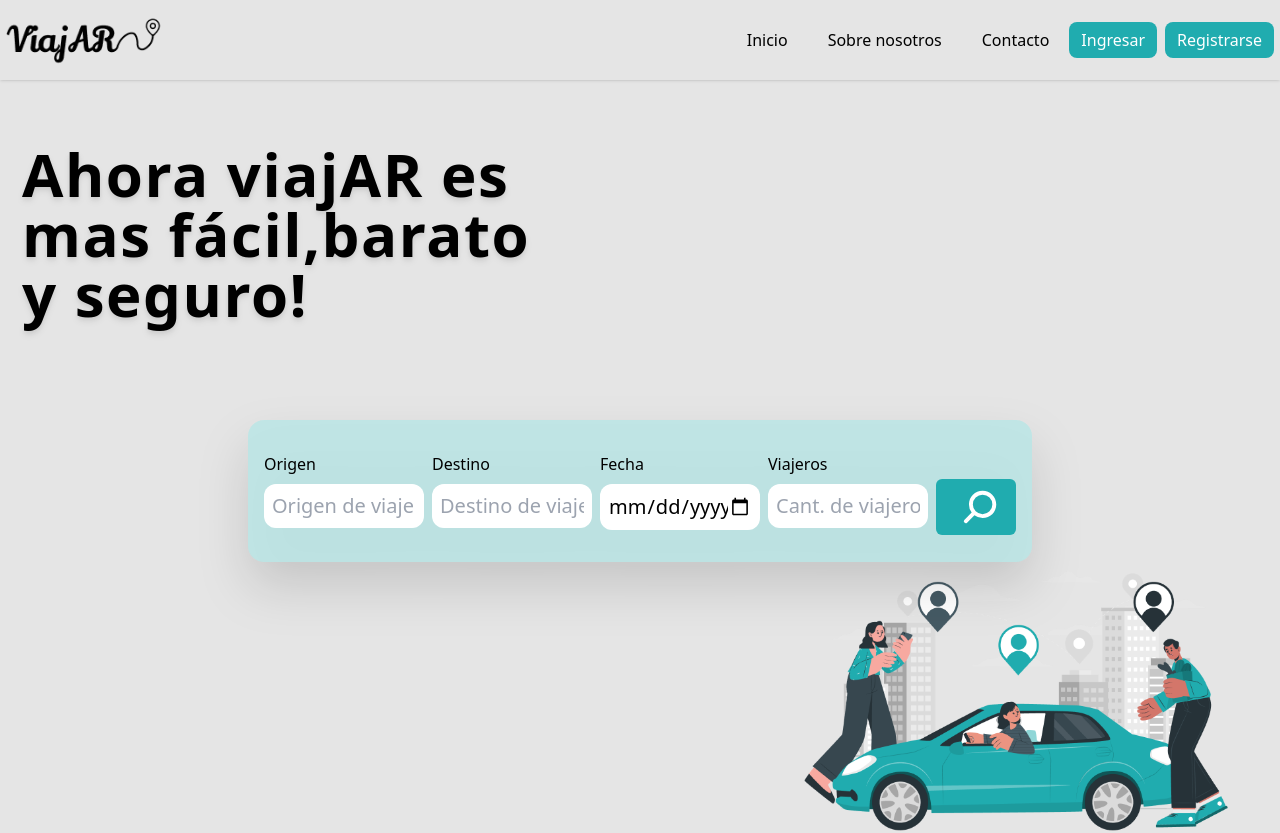
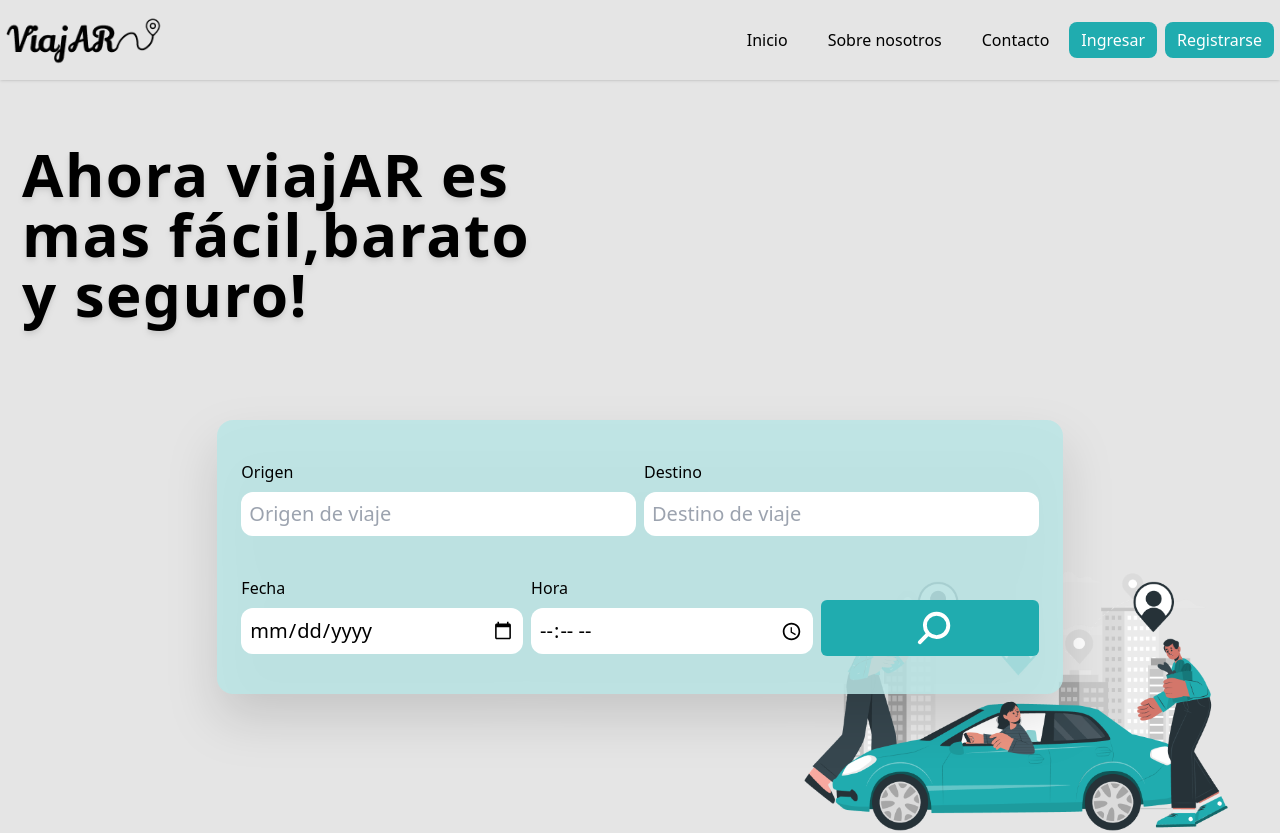
Before and after one commit to No-Country/c16-12-t-node-react, a React (Vite) app in the folder front/: page / in a window 1280 px wide. Shown: the top 833 px of the page. Built offline with nearby package versions, Linux system fonts and the light colour scheme; no server answers.

Commit message:
[UPDATE] search bar styles

```diff
--- a/front/src/components/atoms/SearchBar.jsx
+++ b/front/src/components/atoms/SearchBar.jsx
@@ -2,12 +2,31 @@ import { IoSearch } from 'react-icons/io5';
 
 import { Button } from './Button';
 import { Input } from './Input';
+import { useChange } from '@/hooks/useChange';
 
 export const SearchBar = () => {
+  const initialValue = {
+    origin: '',
+    destiny: '',
+    date: '',
+    time: '',
+  };
+
+  const { state, handleChange } = useChange(initialValue);
+
+  const handleSubmit = (e) => {
+    e.preventDefault();
+
+    console.log(state);
+  };
+
   return (
-    <div className="flex absolute top-0 left-0 w-full">
-      <form className="flex w-11/12 sm:w-9/12 lg:w-fit flex-col lg:flex-row gap-2 mx-auto bg-primary-300 rounded-2xl p-4 drop-shadow-2xl bg-opacity-85">
-        <div className="w-full lg:w-[10rem]">
+    <div className="absolute top-0 left-0 w-full">
+      <form
+        onSubmit={handleSubmit}
+        className="flex flex-wrap gap-2 p-6 md:w-4/5 lg:w-2/3 mx-auto bg-primary-300 rounded-2xl drop-shadow-2xl bg-opacity-85"
+      >
+        <div className="input_wrap">
           <Input
             label="Origen"
             placeholder="Origen de viaje"
@@ -15,9 +34,10 @@ export const SearchBar = () => {
             type="text"
             name="origin"
             id="origin"
+            onChange={handleChange}
           />
         </div>
-        <div className="lg:w-[10rem]">
+        <div className="input_wrap">
           <Input
             label="Destino"
             placeholder="Destino de viaje"
@@ -25,9 +45,10 @@ export const SearchBar = () => {
             type="text"
             name="destiny"
             id="destiny"
+            onChange={handleChange}
           />
         </div>
-        <div className="lg:w-[10rem]">
+        <div className="input_wrap">
           <Input
             label="Fecha"
             placeholder="Fecha de viaje"
@@ -35,23 +56,26 @@ export const SearchBar = () => {
             type="date"
             name="date"
             id="date"
+            onChange={handleChange}
           />
         </div>
-        <div className="lg:w-[10rem]">
+        <div className="input_wrap">
           <Input
-            label="Viajeros"
-            placeholder="Cant. de viajeros"
+            label="Hora"
+            placeholder="Hora de viaje"
             size="full"
-            type="number"
-            name="viajeros"
-            id="viajeros"
+            type="time"
+            name="time"
+            id="time"
+            onChange={handleChange}
           />
         </div>
-        <div className=" m-auto w-full sm:w-[20rem] lg:w-[5rem]">
-          <div className="w-1 h-8 hidden lg:block"></div>
+        <div className="button_wrap flex flex-col">
+          <div className="w-full h-10 block"></div>
           <Button
             size="full"
             color="primary"
+            type="submit"
             RighIcon={
               <IoSearch size={40} color="white" className="rotate-90 " />
             }
--- a/front/src/index.css
+++ b/front/src/index.css
@@ -2,14 +2,22 @@
 @tailwind components;
 @tailwind utilities;
 
-body{
-    background-color: #E5E5E5;
+body {
+  background-color: #e5e5e5;
 }
 
 @layer base {
-    input[type="number"]::-webkit-inner-spin-button,
-    input[type="number"]::-webkit-outer-spin-button {
-      -webkit-appearance: none;
-      margin: 0;
-    }
+  input[type='number']::-webkit-inner-spin-button,
+  input[type='number']::-webkit-outer-spin-button {
+    -webkit-appearance: none;
+    margin: 0;
   }
+}
+
+.input_wrap {
+  flex: 1 1 8rem;
+}
+
+.button_wrap {
+  flex: 1 0 4rem;
+}
```
